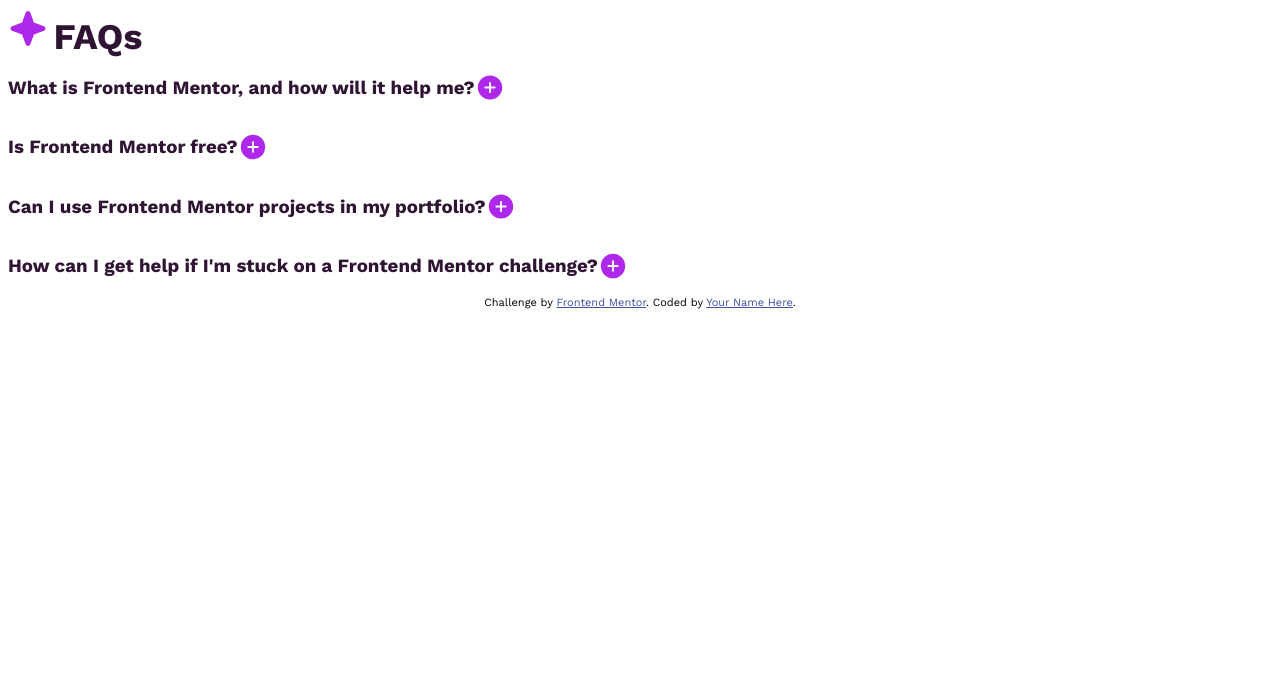
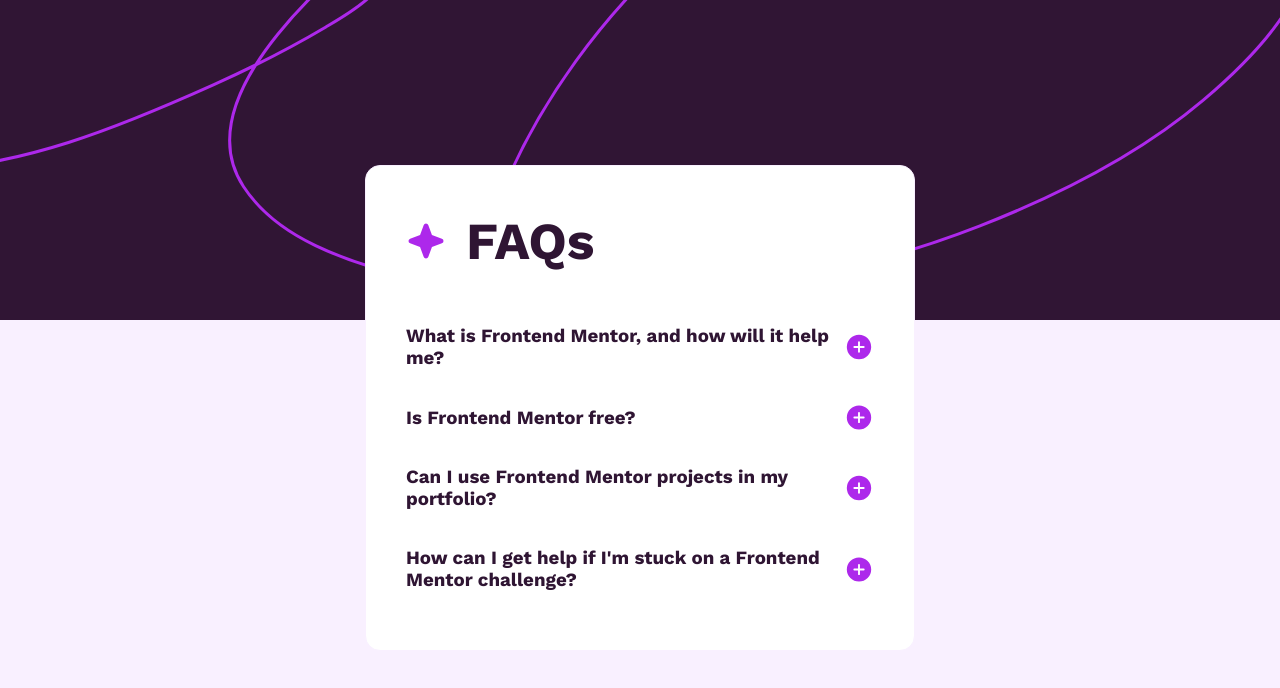
Before and after one commit to eburdekin/frontend-mentor, a plain HTML site: page 1-faq-accordion/index.html in a window 1280 px wide. Drawn offline with Linux system fonts and the light colour scheme.

Commit message:
faq accordion - add more css, update js

```diff
--- a/1-blog-preview-card/index.css
+++ b/1-blog-preview-card/index.css
@@ -12,6 +12,8 @@
     background-color: hsl(47, 88%, 63%);
     font-family: "Figtree";
     color: hsl(0, 0%, 7%);
+    overflow-y: hidden;
+    overflow-x: hidden;
 }
 
 a {
--- a/1-faq-accordion/index.css
+++ b/1-faq-accordion/index.css
@@ -8,35 +8,89 @@
     src: url('./assets/fonts/WorkSans-Italic-VariableFont_wght.ttf') format('truetype');
 }
 
+* {
+    box-sizing: border-box;
+}
+
 body {
     font-family: "WorkSans";
+    height: 100vh;
+    display: flex;
+    align-items: center;
+    justify-content: center;
+    overflow-y: hidden;
+    overflow-x: hidden;
+    background-image: url('./assets/images/background-pattern-mobile.svg');
+    background-position: center top;
+    background-repeat: no-repeat;
+    background-attachment: fixed;
+    background-size: 100vw auto;
+    background-color: hsl(275, 100%, 97%);
+
+    @media screen and (min-width: 400px) {
+        background-image: url('./assets/images/background-pattern-desktop.svg');
+        background-position: center top;
+        background-repeat: no-repeat;
+        background-attachment: fixed;
+        background-size: auto;
+        background-color: hsl(275, 100%, 97%);
+    }
+}
+
+.faq-container {
+    width: 100%;
+    max-width: 550px;
+    min-height: 400px;
+    border: 1px solid hsl(275, 100%, 97%);
+    border-radius: 15px;
+    padding: 10px 10px 10px 10px;
+    background-color: white;
+
+    @media screen and (min-width: 500px) {
+
+        padding: 10px 40px 40px 40px;
+    }
+}
+
+header {
+    display: flex;
+}
+
+header h1 {
+    color: hsl(292, 42%, 14%);
+
+    @media screen and (min-width: 500px) {
+        font-size: 52px;
+    }
+}
+
+header img {
+    margin-right: 20px;
+}
+
+.faq-questions {
     display: flex;
     flex-direction: column;
-}
+    justify-content: center;
 
-header * {
-    display: inline;
-    color: hsl(292, 42%, 14%);
-    font-size: 36px;
 }
 
 .faq-question {
     color: hsl(292, 42%, 14%);
-    font-size: 16px;
+    width: 100%;
     display: flex;
+    justify-content: space-between;
+    gap: 10px;
+    font-weight: bold;
+}
+
+.faq-question:hover {
+    color: hsl(292, 100%, 41%);
+    cursor: pointer;
 }
 
 .faq-answer {
     display: none;
     color: hsl(292, 16%, 49%);
-    font-size: 16px;
+    line-height: 22px;
 }
-
-.attribution {
-    font-size: 11px;
-    text-align: center;
-}
-
-.attribution a {
-    color: hsl(228, 45%, 44%);
-}
--- a/1-faq-accordion/index.html
+++ b/1-faq-accordion/index.html
@@ -22,16 +22,17 @@
         <img src="./assets/images/icon-star.svg" alt="star icon" />
         <h1>FAQs</h1>
       </header>
+      <div class="faq-questions">
         <div class="faq-item">
           <div class="faq-question">
             <h3>What is Frontend Mentor, and how will it help me?</h3>
             <img src="./assets/images/icon-plus.svg" alt="plus icon" />
           </div>
           <p class="faq-answer">
-          Frontend Mentor offers realistic coding challenges to help developers
-          improve their frontend coding skills with projects in HTML, CSS, and
-          JavaScript. It's suitable for all levels and ideal for portfolio
-          building.
+            Frontend Mentor offers realistic coding challenges to help
+            developers improve their frontend coding skills with projects in
+            HTML, CSS, and JavaScript. It's suitable for all levels and ideal
+            for portfolio building.
           </p>
         </div>
 
@@ -42,8 +43,8 @@
           </div>
           <p class="faq-answer">
             Yes, Frontend Mentor offers both free and premium coding challenges,
-          with the free option providing access to a range of projects suitable
-          for all skill levels.
+            with the free option providing access to a range of projects
+            suitable for all skill levels.
           </p>
         </div>
 
@@ -54,8 +55,8 @@
           </div>
           <p class="faq-answer">
             Yes, you can use projects completed on Frontend Mentor in your
-          portfolio. It's an excellent way to showcase your skills to potential
-          employers!
+            portfolio. It's an excellent way to showcase your skills to
+            potential employers!
           </p>
         </div>
 
@@ -68,18 +69,13 @@
           </div>
           <p class="faq-answer">
             The best place to get help is inside Frontend Mentor's Discord
-          community. There's a help channel where you can ask questions and seek
-          support from other community members.
+            community. There's a help channel where you can ask questions and
+            seek support from other community members.
           </p>
         </div>
       </div>
+    </div>
 
-    <div class="attribution">
-      Challenge by
-      <a href="https://www.frontendmentor.io?ref=challenge" target="_blank"
-        >Frontend Mentor</a
-      >. Coded by <a href="#">Your Name Here</a>.
-    </div>
     <script src="index.js"></script>
   </body>
 </html>
--- a/1-faq-accordion/index.js
+++ b/1-faq-accordion/index.js
@@ -4,11 +4,21 @@
   question.addEventListener("click", () => {
     const allAnswers = document.querySelectorAll(".faq-answer");
     const currentAnswer = question.nextElementSibling;
-    allAnswers.forEach((answer) => {
-      if (answer !== currentAnswer) {
-        answer.style.display = "none";
-      }
-    });
-    currentAnswer.style.display = "block";
+    const allQuestionIcons = document.querySelectorAll(".faq-question img");
+    const currentQuestionIcon = question.querySelector("img");
+    if (currentAnswer.style.display === "block") {
+      currentAnswer.style.display = "none";
+      currentQuestionIcon.src = "./assets/images/icon-plus.svg";
+      currentQuestionIcon.alt = "plus icon";
+    } else {
+      allAnswers.forEach((answer) => (answer.style.display = "none"));
+      allQuestionIcons.forEach((icon) => {
+        icon.src = "./assets/images/icon-plus.svg";
+        icon.alt = "plus icon";
+      });
+      currentAnswer.style.display = "block";
+      currentQuestionIcon.src = "./assets/images/icon-minus.svg";
+      currentQuestionIcon.alt = "minus icon";
+    }
   });
 });
```
Also changed, not shown: 1-blog-preview-card/index.html (+0 -6 lines). Lines whose indentation alone changed are shown as unchanged.
